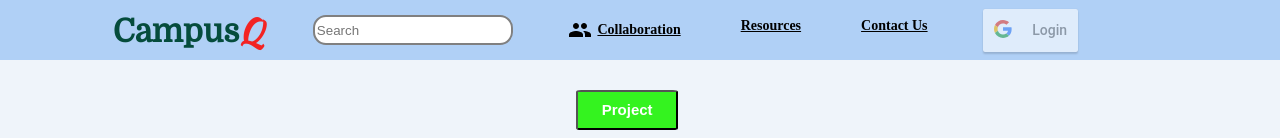
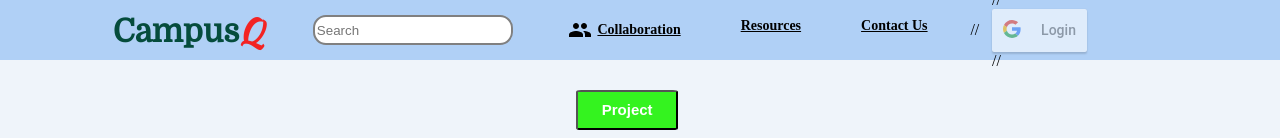
Before and after one commit to Manishsingh183/CampusQ, a React (Create React App) app: page /collab in a window 1280 px wide. Shown: the top 138 px of the page. Built offline with nearby package versions, Linux system fonts and the light colour scheme; no server answers; a web font is replaced by a local one.

Commit message:
Update NavBar.jsx

```diff
--- a/src/components/NavBar/NavBar.jsx
+++ b/src/components/NavBar/NavBar.jsx
@@ -29,7 +29,7 @@ function NavBar() {
             <p><Link id="link" className="side-link" to="/collab">Collaboration</Link></p>
             <p><Link id="link" className="side-link" to="/resources">Resources</Link></p>
             <p><Link id="link" className="side-link" to="/contact">Contact Us</Link></p>
-            <p><Link id="link" className="side-link" to="/askque">Ask Question</Link></p>
+//             <p><Link id="link" className="side-link" to="/askque">Ask Question</Link></p>
             <p><Link id="link" className="side-link" to="/add_proj">Add Project</Link></p>
             <p><Login /></p>
         </div>
@@ -63,9 +63,11 @@ function NavBar() {
             </div>
         </button>
         </form> */}
-        <div id="g-login">
-        <Login />
-        </div>
+
+
+//         <div id="g-login">
+//         <Login />
+//         </div>
 
         </div></div>}
     </div>)
```
